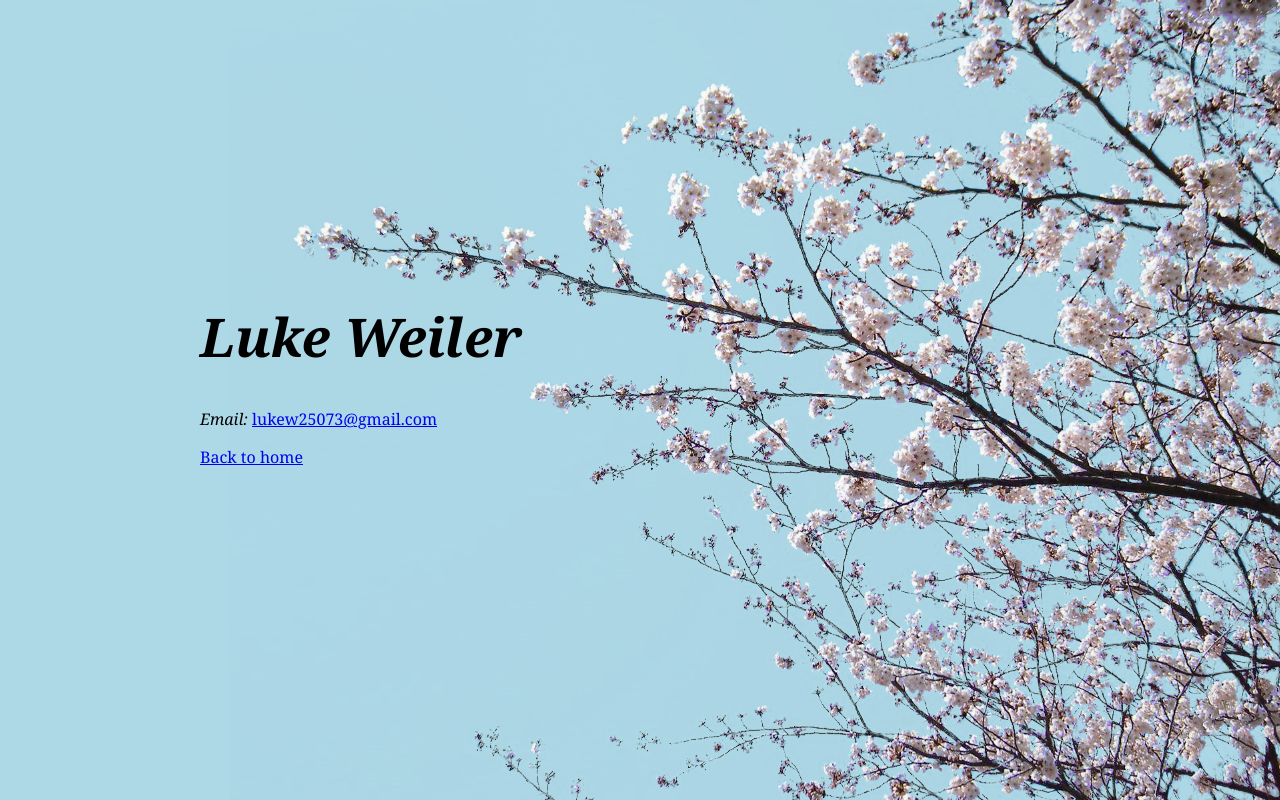
After one commit to lukew3/lukew3-com, a Flask app: page /contact in a window 1280 px wide. The commit adds this page. Run offline with Flask 2, Linux system fonts and the light colour scheme.

Commit message:
cherry blossom redesign

```diff
--- a/app.py
+++ b/app.py
@@ -9,6 +9,14 @@ app.config['SECRET_KEY'] = 'aslkfjhcaniewjnaefs'
 def home():
    return render_template("home.html" )
 
+@app.route('/contact', methods=['GET'])
+def contact():
+   return render_template("contact.html" )
+
+@app.route('/projectList', methods=['GET', 'POST'])
+def project_list():
+   return render_template("project_list.html" )
+
 @app.route('/recolorbot/photos/<filename>', methods=['GET'])
 def recolorDisplayImage(filename):
     return send_from_directory('./recolorbot/photos', filename)
--- a/static/main.css
+++ b/static/main.css
@@ -1,50 +1,69 @@
-* {
-	margin: 0;
-	padding: 0;
-	color: white;
-	font-family: 'Roboto', sans-serif;
+body, html {
+  height: 100%;
+  margin: 0;
+  padding: none;
+  background-color: lightblue;
+  font-family: 'Noto Serif', serif;
 }
 
-body {
-	background-color: #111315;
-	overflow-x: hidden;
-	overflow-y: scroll;
+.homeText {
+        position: absolute;
+        left: 200px;
+        top: 33%;
 }
 
-p {
-	font-size: 20pt;
+.nameTag {
+        font-size: 40pt;
 }
 
-#title_group {
-	margin-left: -20%;
-	margin-top: 5%;
-	margin-bottom: 10%;
+.bgContainer {
+  position: absolute;
+  right: 0;
+  top: 0;
+  overflow: none;
+  margin: 0;
+  width: 100%;
+  height: 100%;
+  display: flex;
+  justify-content: space-between;
+  overflow: hidden;
 }
 
-.subheader {
-	font-size: 36pt;
+.bgSpacer {
+  width: 230px;
+  position: static;
+  flex-shrink: 0;
+}
+.bg {
+  margin: 0;
+  position: static;
+  flex-shrink: 1;
+}
+.projectsList {
+        position: absolute;
+        margin: 50px;
+        padding-bottom: 50px;
+}
+.projectsListItem {
+        width: 500px;
 }
 
-.section_div{
-	margin: 5%;
+
+@media screen and (max-width: 600px) {
+        .homeText {
+                left: 10vw;
+                top: 10vh;
+        }
+        .bgSpacer {
+                width: 0;
+        }
+        .bg {
+                margin-top:170px;
+        }
+        .projectsList {
+                margin: 10px;
+        }
+        .projectsListItem {
+                width: calc(100% - 10px);
+        }
 }
-
-#about_me_text {
-	display: inline-block;
-	height: 70vh;
-	width: 40vw;
-}
-
-#my_picture {
-	display: inline-block;
-	float: right;
-	height: 70vh;
-}
-
-.project {
-	margin-top: 50px;
-}
-
-.project_title {
-	font-size: 24pt;
-}
--- a/templates/base.html
+++ b/templates/base.html
@@ -1,19 +1,15 @@
 <!doctype html>
+<!DOCTYPE html>
 <html>
 <head>
 <title>lukew3</title>
-		<meta name="description" content="A software developer">
+<meta name="viewport" content="width=device-width, initial-scale=1.0, maximum-scale=1.0, user-scalable=no" />
+<link rel="preconnect" href="https://fonts.googleapis.com">
+<link rel="preconnect" href="https://fonts.gstatic.com" crossorigin>
+<link href="https://fonts.googleapis.com/css2?family=Noto+Serif:ital,wght@0,400;0,700;1,400;1,700&display=swap" rel="stylesheet">
 <link rel="stylesheet" type="text/css" href="{{ url_for('static', filename='main.css') }}">
-		<link rel="preconnect" href="https://fonts.gstatic.com">
-		<link href="https://fonts.googleapis.com/css2?family=Roboto&display=swap" rel="stylesheet">
-		<script type=text/javascript> $SCRIPT_ROOT = {{ request.script_root|tojson|safe }};</script>
-		<script src="https://ajax.googleapis.com/ajax/libs/jquery/1.11.0/jquery.min.js"></script>
-		<link rel="preconnect" href="https://fonts.gstatic.com">
-
-		<link href="https://fonts.googleapis.com/css2?family=Roboto&display=swap" rel="stylesheet">
 </head>
-
 <body>
-		{% block content %}{% endblock %}
+	{% block body %} {% endblock %}
 </body>
 </html>
--- /dev/null
+++ b/templates/contact.html
@@ -0,0 +1,15 @@
+{% extends 'base.html' %}
+
+{% block body %}
+
+<div class="bgContainer">
+	<div class="bgSpacer"></div>
+	<img class="bg" src="../static/cherry-blossom.png">
+</div>
+<div class="homeText">
+	<em><h1 class="nameTag">Luke Weiler</h1></em>
+	<p><em>Email:</em> <a href="mailto:lukew25073@gmail.com">lukew25073@gmail.com</a></p>
+	<a href="{{ url_for('home') }}">Back to home</a>
+</div>
+
+{% endblock %}
```
Also changed, not shown: templates/home.html (+12 -80 lines), templates/project_list.html (added, +62 -0 lines), caps_lukeweiler_bauhaus.svg (deleted), developer_bauhaus.svg (deleted), lukeweiler_bauhaus.svg (deleted), resume.svg (deleted), softwaredeveloper_bahaus.svg (deleted), static/cherry-blossom.png (added), static/colored_bar.svg (deleted), static/lukeweiler_bauhaus.svg (deleted), static/softwaredeveloper_bauhaus.svg (deleted), static/title_group.svg (deleted), 2 other files. Lines whose indentation alone changed are shown as unchanged.
